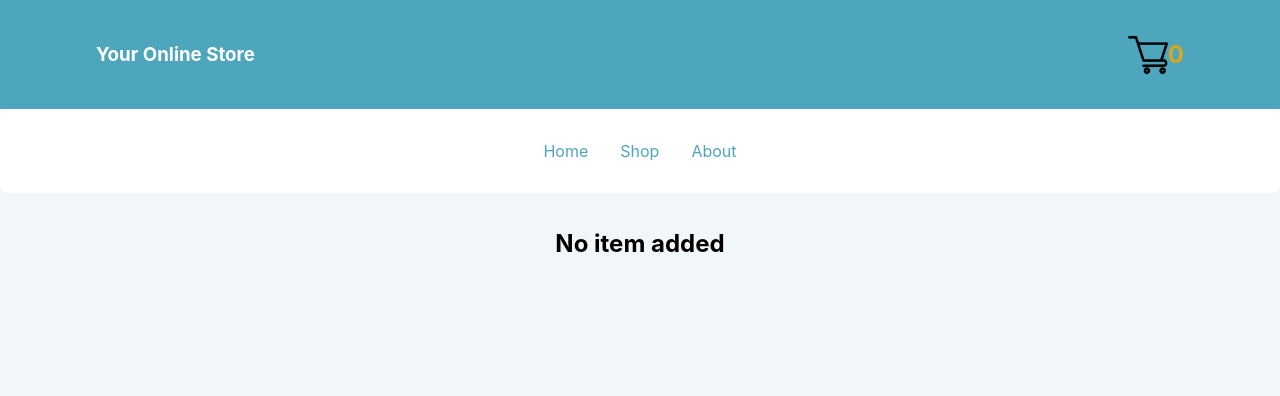
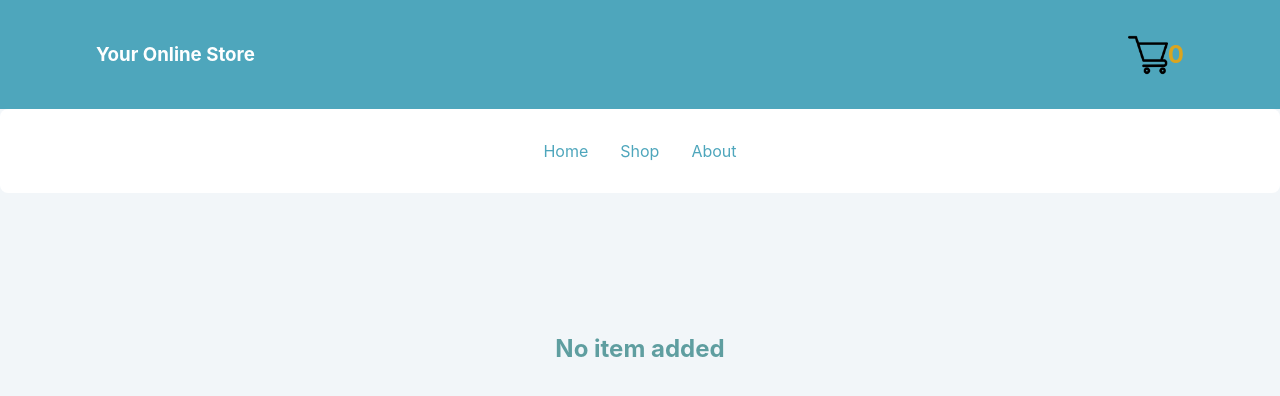
Before and after one commit to Uwancha/shopping-cart, a React (Vite) app: page /shop/cart in a window 1280 px wide. Shown: the top 396 px of the page. Built offline with nearby package versions, Linux system fonts and the light colour scheme.

Commit message:
Define css module property for emptyu cart element

```diff
--- a/src/styles/cart.module.css
+++ b/src/styles/cart.module.css
@@ -74,3 +74,8 @@
 
     width: 50%;
 }
+
+.emptyCart {
+    margin-top: 10%;
+    color: cadetblue;
+}
```
